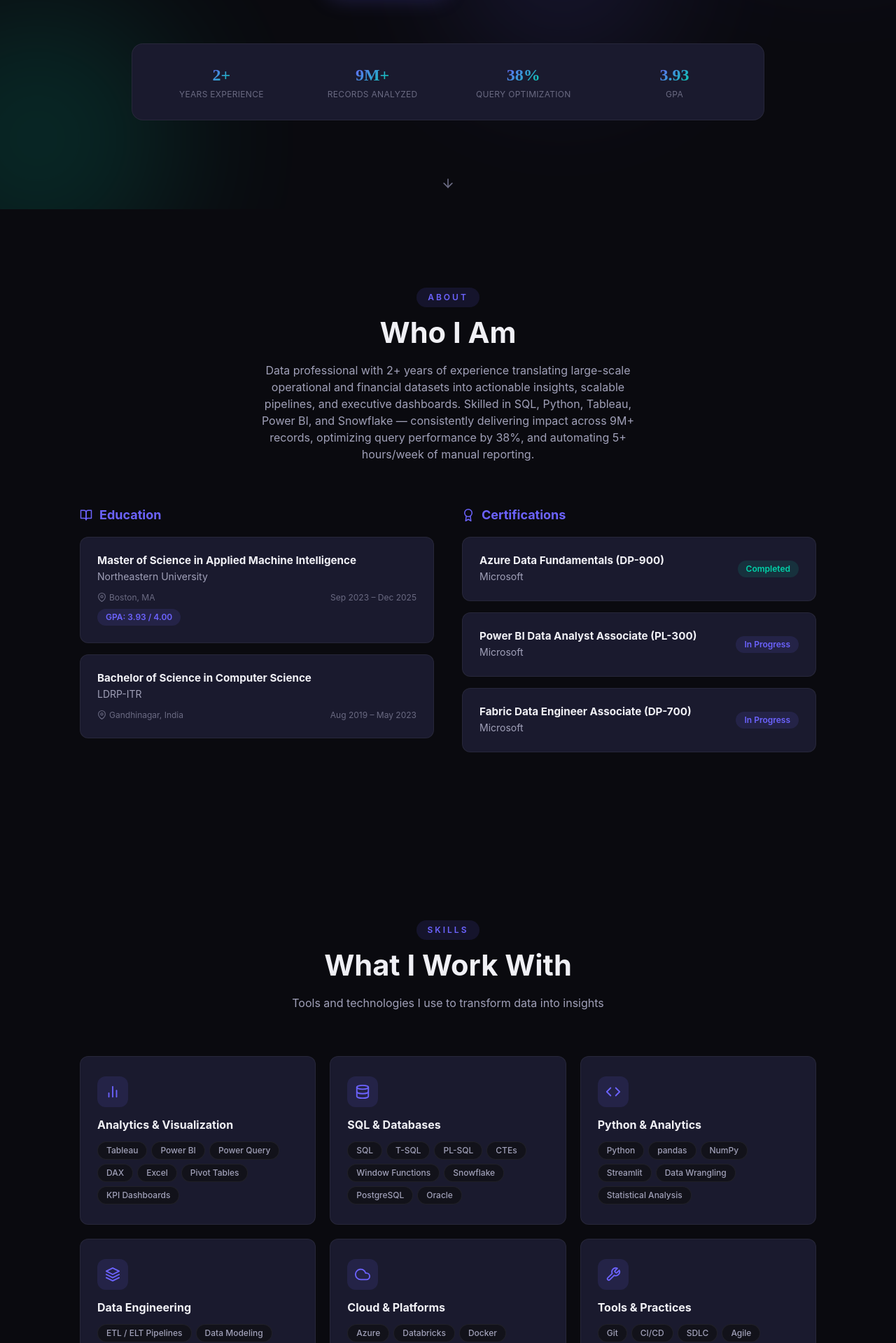
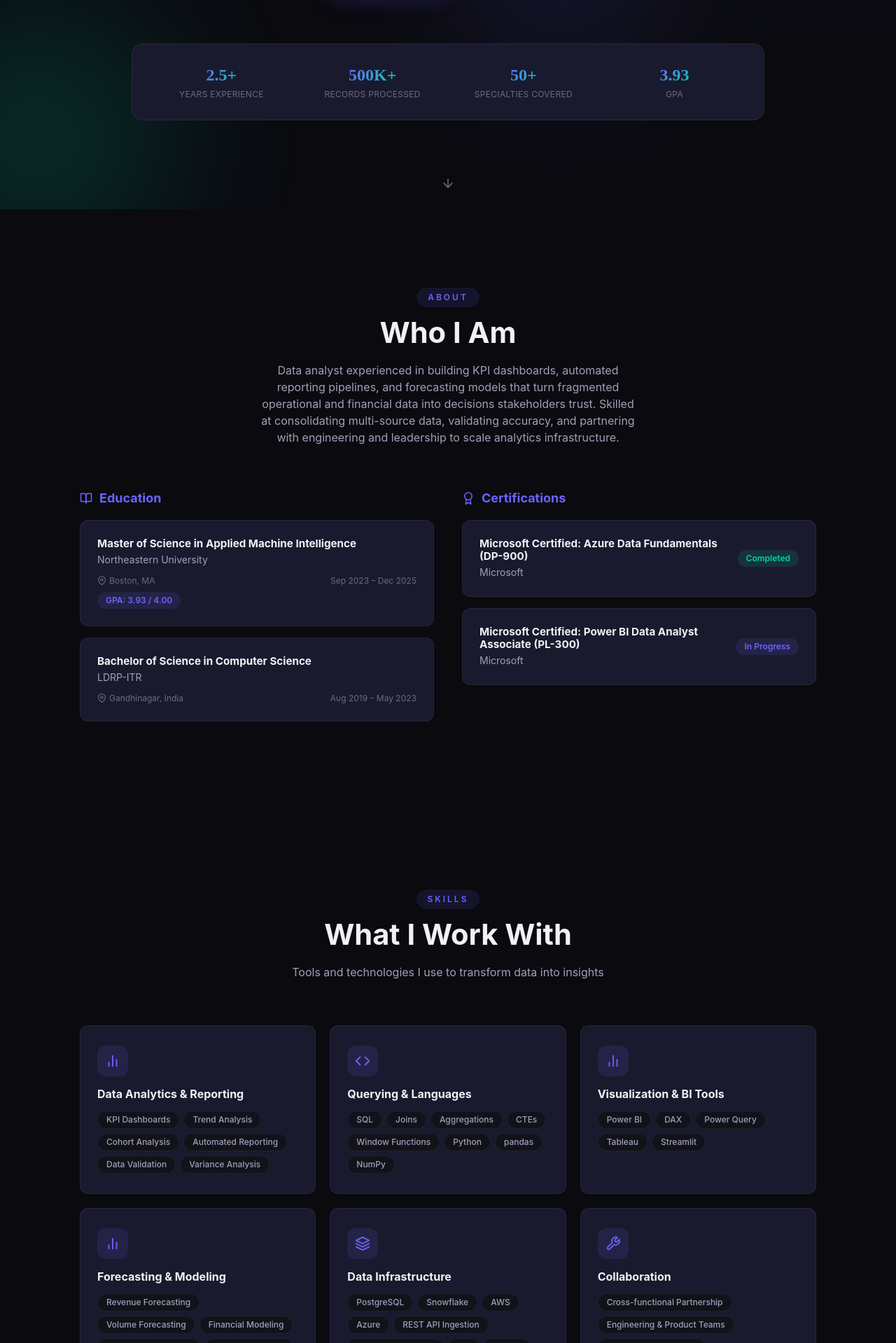
Before and after one commit to mviswdeep/portfolio, a React (Vite) app: page / in a window 1280 px wide. Shown: the part 501-2420 px from the top of the page at 70% size. Built offline with nearby package versions, Linux system fonts and the light colour scheme.

Commit message:
Update portfolio data with latest resume and remove bullet points

```diff
--- a/src/components/Experience.jsx
+++ b/src/components/Experience.jsx
@@ -60,7 +60,7 @@ export default function Experience() {
                   <span className="flex items-center gap-1"><FiBriefcase size={13} /> {exp.period}</span>
                   <span className="flex items-center gap-1"><FiMapPin size={13} /> {exp.location}</span>
                 </div>
-
+                {exp.highlights && exp.highlights.length > 0 && (
                   <ul className="space-y-2">
                     {exp.highlights.map((h, j) => (
                       <li key={j} className="relative pl-4 text-sm text-text-secondary leading-relaxed before:content-[''] before:absolute before:left-0 before:top-[9px] before:w-[5px] before:h-[5px] before:rounded-full before:bg-accent">
@@ -68,6 +68,7 @@ export default function Experience() {
                       </li>
                     ))}
                   </ul>
+                )}
               </motion.div>
             </motion.div>
           ))}
--- a/src/components/Hero.jsx
+++ b/src/components/Hero.jsx
@@ -26,6 +26,7 @@ const scaleIn = {
 
 export default function Hero() {
   const { name, roles, location } = portfolioData.personal;
+  const { heroMetrics } = portfolioData;
   const [roleIndex, setRoleIndex] = useState(0);
   const [displayed, setDisplayed] = useState("");
   const [typing, setTyping] = useState(true);
@@ -110,12 +111,7 @@ export default function Hero() {
           className="flex gap-10 justify-center mt-16 py-7 px-10 bg-bg-card border border-border rounded-2xl flex-wrap md:flex-nowrap"
           variants={scaleIn} initial="hidden" animate="visible" transition={{ delay: 1 }}
         >
-          {[
-            { value: "2+", label: "Years Experience" },
-            { value: "9M+", label: "Records Analyzed" },
-            { value: "38%", label: "Query Optimization" },
-            { value: "3.93", label: "GPA" },
-          ].map((m, i) => (
+          {heroMetrics.map((m, i) => (
             <motion.div className="flex flex-col items-center flex-1 min-w-[calc(50%-10px)] md:min-w-0" key={i}
               initial={{ opacity: 0, y: 15 }} animate={{ opacity: 1, y: 0 }}
               transition={{ delay: 1.2 + i * 0.12, type: "spring", stiffness: 80, damping: 15 }}
--- a/src/data/portfolioData.js
+++ b/src/data/portfolioData.js
@@ -13,84 +13,89 @@ const portfolioData = {
     roles: [
       "Data Analyst",
       "Data Engineer",
-      "BI Developer",
     ],
     summary:
-      "Data professional with 2+ years of experience translating large-scale operational and financial datasets into actionable insights, scalable pipelines, and executive dashboards. Skilled in SQL, Python, Tableau, Power BI, and Snowflake — consistently delivering impact across 9M+ records, optimizing query performance by 38%, and automating 5+ hours/week of manual reporting.",
+      "Data analyst experienced in building KPI dashboards, automated reporting pipelines, and forecasting models that turn fragmented operational and financial data into decisions stakeholders trust. Skilled at consolidating multi-source data, validating accuracy, and partnering with engineering and leadership to scale analytics infrastructure.",
   },
+
+  heroMetrics: [
+    { value: "2.5+", label: "Years Experience" },
+    { value: "500K+", label: "Records Processed" },
+    { value: "50+", label: "Specialties Covered" },
+    { value: "3.93", label: "GPA" },
+  ],
 
   skills: [
     {
-      category: "Analytics & Visualization",
+      category: "Data Analytics & Reporting",
       icon: "chart",
       items: [
-        "Tableau",
-        "Power BI",
-        "Power Query",
-        "DAX",
-        "Excel",
-        "Pivot Tables",
         "KPI Dashboards",
+        "Trend Analysis",
+        "Cohort Analysis",
+        "Automated Reporting",
+        "Data Validation",
+        "Variance Analysis",
       ],
     },
     {
-      category: "SQL & Databases",
-      icon: "database",
+      category: "Querying & Languages",
+      icon: "code",
       items: [
         "SQL",
-        "T-SQL",
-        "PL-SQL",
+        "Joins",
+        "Aggregations",
         "CTEs",
         "Window Functions",
-        "Snowflake",
-        "PostgreSQL",
-        "Oracle",
+        "Python",
+        "pandas",
+        "NumPy",
       ],
     },
     {
-      category: "Python & Analytics",
-      icon: "code",
+      category: "Visualization & BI Tools",
+      icon: "chart",
       items: [
-        "Python",
-        "pandas",
-        "NumPy",
+        "Power BI",
+        "DAX",
+        "Power Query",
+        "Tableau",
         "Streamlit",
-        "Data Wrangling",
-        "Statistical Analysis",
       ],
     },
     {
-      category: "Data Engineering",
-      icon: "pipeline",
+      category: "Forecasting & Modeling",
+      icon: "chart",
       items: [
-        "ETL / ELT Pipelines",
-        "Data Modeling",
-        "REST API Ingestion",
-        "Pipeline Monitoring",
-        "Data Quality",
+        "Revenue Forecasting",
+        "Volume Forecasting",
+        "Financial Modeling",
+        "Performance Metrics",
+        "Retention Metrics",
       ],
     },
     {
-      category: "Cloud & Platforms",
-      icon: "cloud",
+      category: "Data Infrastructure",
+      icon: "pipeline",
       items: [
+        "PostgreSQL",
+        "Snowflake",
+        "AWS",
         "Azure",
-        "Databricks",
-        "Docker",
-        "Distributed Processing",
-        "Cloud Data Platforms",
+        "REST API Ingestion",
+        "ETL/ELT Workflows",
+        "dbt",
+        "Airflow",
       ],
     },
     {
-      category: "Tools & Practices",
+      category: "Collaboration",
       icon: "tools",
       items: [
-        "Git",
-        "CI/CD",
-        "SDLC",
-        "Agile",
-        "Data Documentation",
-        "Stakeholder Communication",
+        "Cross-functional Partnership",
+        "Engineering & Product Teams",
+        "Stakeholder Reporting",
+        "Technical Documentation",
       ],
     },
   ],
@@ -98,45 +103,21 @@ const portfolioData = {
   experience: [
     {
       id: 1,
-      title: "Data Analytics Developer / BI Engineer",
-      company: "Dooit - Influential Leadership",
+      title: "Data Analyst Intern",
+      company: "ITMC Systems",
       location: "Boston, MA",
-      period: "Jan 2025 – Jun 2025",
+      period: "Jan 2025 – Jul 2025",
       type: "Internship",
-      highlights: [
-        "Designed and maintained scalable SQL and Python ELT pipelines integrating multi-source operational datasets into structured analytics datasets supporting KPI monitoring and executive reporting.",
-        "Developed automated data transformation workflows and Power BI dashboards that standardized business reporting processes and reduced manual reporting effort by 5+ hours per week.",
-        "Implemented proactive data quality validation and anomaly detection checks to identify inconsistencies in source datasets and ensure accuracy of downstream analytical products.",
-        "Collaborated with analysts and business stakeholders to translate reporting requirements into scalable data models and analytics datasets used across operational decision-making workflows.",
-      ],
+      highlights: [],
     },
     {
       id: 2,
-      title: "Data Analyst / BI Developer",
-      company: "Northeastern University",
-      location: "Boston, MA",
-      period: "Aug 2024 – Dec 2024",
-      type: "Internship",
-      highlights: [
-        "Engineered analytics datasets from 9M+ operational and financial records using complex SQL transformations to support large-scale reporting pipelines and business intelligence dashboards.",
-        "Optimized high-volume SQL queries and aggregation workflows across relational datasets, improving data processing performance by 38% and accelerating analytical workloads.",
-        "Performed exploratory data analysis and statistical validation to detect anomalies and ensure reliability and integrity of reporting datasets used for institutional analytics.",
-        "Documented data models, transformation logic, and data lineage to improve maintainability and reproducibility of analytics pipelines used by analysts and reporting teams.",
-      ],
-    },
-    {
-      id: 3,
-      title: "Data Analyst / Data Engineer",
-      company: "LDRP-ITR",
-      location: "Gandhinagar, India",
-      period: "Jan 2022 – May 2023",
+      title: "Data Analyst",
+      company: "Bajrang Engineering",
+      location: "Ahmedabad, India",
+      period: "Feb 2021 – Jul 2023",
       type: "Full-time",
-      highlights: [
-        "Analyzed high-frequency financial market data ingested from 4 external REST APIs into structured PostgreSQL tables, delivering insights across 2 production dashboards consumed daily by 10 analysts.",
-        "Designed and documented 6 analytics-ready reporting datasets by applying normalization workflows and modular SQL transformations, reducing analyst data preparation time by 40%.",
-        "Built a Python and Streamlit analytical dashboard surfacing 8 portfolio KPIs including ROI, drawdown, and Sharpe ratio for 5 non-technical stakeholders.",
-        "Implemented 4 monitoring and alerting rule sets with automated validation checks, reducing data reliability incidents by 30% and maintaining 99%+ data availability over 16 months.",
-      ],
+      highlights: [],
     },
   ],
 
@@ -145,30 +126,56 @@ const portfolioData = {
       id: 1,
       title: "SEC EDGAR Financial Analytics Pipeline",
       description:
-        "End-to-end analytics pipeline extracting corporate financial filings from the SEC EDGAR REST API. Transforms nested JSON disclosures into 6 normalized relational tables across 2K+ records and 6+ tickers for downstream Tableau dashboarding.",
+        "Built an extraction and validation pipeline normalizing deeply nested, inconsistent SEC corporate financial filing records into six structured relational tables across 2K+ companies, enabling automated revenue and EPS trend analysis.",
       impact:
-        "Reduced analytical reporting preparation time by an estimated 50% per cycle with automated validation checks and year-over-year KPI comparisons.",
-      tech: ["Python", "SQL", "PostgreSQL", "Docker", "Tableau"],
+        "Identified data quality issues across company filings, developed automated validation checks, and documented data structures and calculation logic, ensuring every figure used in downstream forecasting was fully traceable and accurate.",
+      tech: ["Python", "SQL", "PostgreSQL", "Excel"],
       period: "Jan 2026 – Present",
       metrics: [
-        { label: "Records", value: "2K+" },
+        { label: "Companies", value: "2K+" },
         { label: "Tables", value: "6" },
-        { label: "KPIs", value: "5" },
       ],
     },
     {
       id: 2,
-      title: "CMS Open Payments Analysis & Report",
+      title: "Investment Portfolio Analytics Platform",
       description:
-        "Automated data ingestion and transformation pipeline processing CMS Open Payments healthcare datasets. Converts 500K+ raw public healthcare records into structured analytics-ready datasets for reporting.",
+        "Engineered an analytics platform ingesting market data from 5 providers on a daily automated schedule, computing performance KPIs including VaR, Maximum Drawdown, and Sharpe/Sortino ratios.",
       impact:
-        "Identified 22% concentration of total payments to 5% of physicians. Published as a reusable Power BI template enabling one-click refresh for all future reporting cycles.",
-      tech: ["Python", "SQL", "Power BI", "PostgreSQL"],
+        "Built an interactive dashboard delivering automated daily performance analytics with self-service drill-down, replacing manual periodic rebuilds and giving stakeholders always-current investment metrics.",
+      tech: ["Python", "SQL", "Streamlit"],
+      period: "Jan 2026 – Present",
+      metrics: [
+        { label: "Providers", value: "5" },
+        { label: "Metrics", value: "VaR/Sharpe" },
+      ],
+    },
+    {
+      id: 3,
+      title: "CMS Open Payments Financial Data Pipeline",
+      description:
+        "Built an ingestion and validation pipeline processing 500K+ raw public healthcare payment records into a clean, reporting-ready dataset for stakeholder review and ongoing oversight.",
+      impact:
+        "Surfaced that 22% of payments concentrated among 5% of providers, documented in a stakeholder report with a reusable monitoring template for future reporting cycles.",
+      tech: ["Python", "SQL", "Excel", "Power BI"],
       period: "Oct 2024 – Jan 2025",
       metrics: [
         { label: "Records", value: "500K+" },
-        { label: "Pages", value: "4" },
-        { label: "Findings", value: "3" },
+        { label: "Providers", value: "5%" },
+      ],
+    },
+    {
+      id: 4,
+      title: "Medicare Claims Analytics Pipeline",
+      description:
+        "Built an automated, orchestrated pipeline transforming raw CMS Medicare Part D claims data spanning 50+ provider specialties with no standardized structure into audit-logged, analysis-ready tables.",
+      impact:
+        "Designed HIPAA-aligned data handling and validation checks throughout the pipeline, ensuring traceable transformations across every stage and giving downstream analysts a reliable, fully documented source.",
+      tech: ["Python", "dbt", "Snowflake", "Airflow"],
+      period: "Feb 2025 – Apr 2025",
+      metrics: [
+        { label: "Specialties", value: "50+" },
+        { label: "Compliance", value: "HIPAA" },
       ],
     },
   ],
@@ -192,17 +199,12 @@ const portfolioData = {
 
   certifications: [
     {
-      name: "Azure Data Fundamentals (DP-900)",
+      name: "Microsoft Certified: Azure Data Fundamentals (DP-900)",
       issuer: "Microsoft",
       status: "Completed",
     },
     {
-      name: "Power BI Data Analyst Associate (PL-300)",
-      issuer: "Microsoft",
-      status: "In Progress",
-    },
-    {
-      name: "Fabric Data Engineer Associate (DP-700)",
+      name: "Microsoft Certified: Power BI Data Analyst Associate (PL-300)",
       issuer: "Microsoft",
       status: "In Progress",
     },
```
Lines whose indentation alone changed are shown as unchanged.
